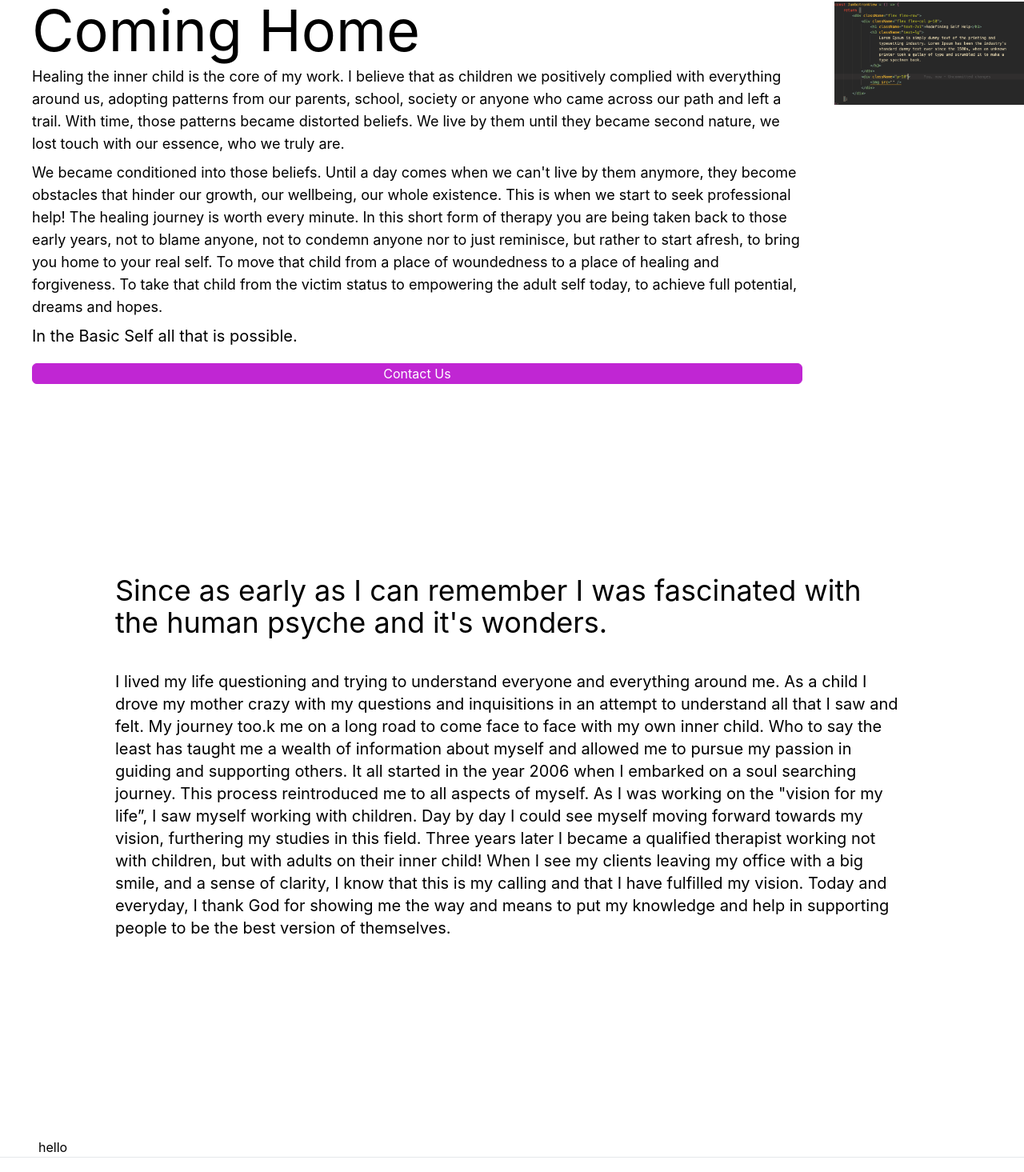
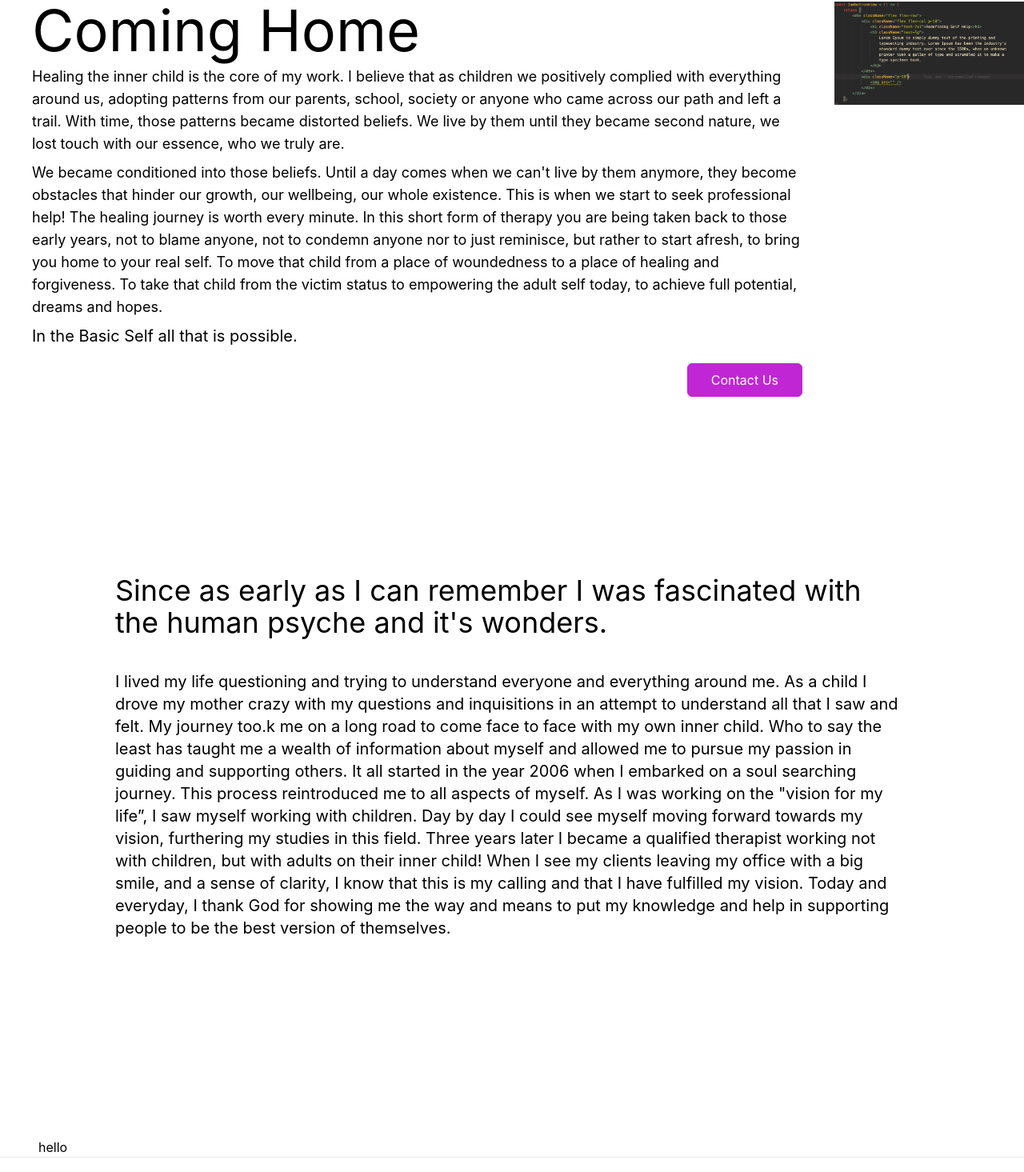
Before and after one commit to NaserAlqimlas/basic-self, a React (Create React App) app: page / in a window 1280 px wide. Shown: the part 178-1643 px from the top of the page at 80% size. Built offline with nearby package versions, Linux system fonts and the light colour scheme.

Commit message:
adjust footer color, fixed contact us button

```diff
--- a/src/components/Footer.tsx
+++ b/src/components/Footer.tsx
@@ -3,7 +3,7 @@ import React from "react";
 const Footer = () => {
     return (
         <footer className="p-4 flex items-center justify-center border-t border-gray-200">
-            <span className="text-sm text-gray-900 sm:text-center justify-center items-center">
+            <span className="text-sm text-gray-500 sm:text-center justify-center items-center">
                 © 2023 Basic Self™. All Rights Reserved.
             </span>
         </footer>
--- a/src/components/JumbotronView.tsx
+++ b/src/components/JumbotronView.tsx
@@ -32,9 +32,11 @@ const JumbotronView = () => {
                 <p className="text-xl pt-2">
                     In the Basic Self all that is possible.
                 </p>
-                <button className="my-5 justify-center items-center border border-fuchsia-600 rounded-md bg-fuchsia-600 text-white hover:bg-fuchsia-700 hover:border-fuchsia-700 duration-150">
-                    Contact Us
-                </button>
+                <div className="flex justify-end">
+                    <button className="w-36 p-2 my-5 flex justify-center items-center border border-fuchsia-600 rounded-md bg-fuchsia-600 text-white hover:bg-fuchsia-700 hover:border-fuchsia-700 duration-150">
+                        Contact Us
+                    </button>
+                </div>
             </div>
             <div className="pt-10 invisible lg:visible">
                 <img src={image} />
```
Also changed, not shown: 1 other file (tests, documents, lock files or other folders).
